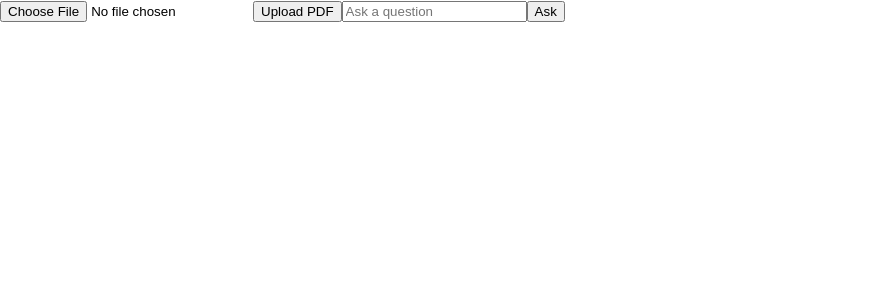
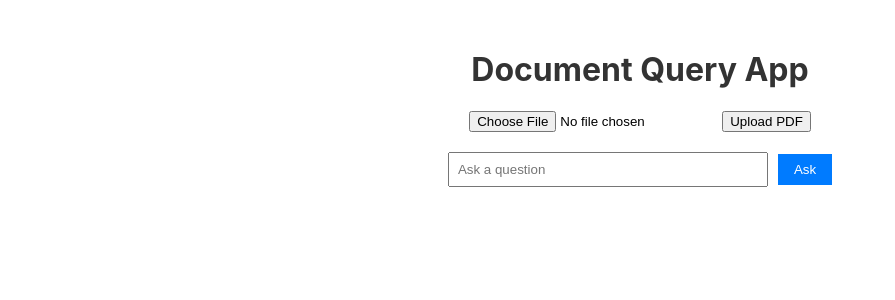
Before and after one commit to Uzair-Manzoor/query-docs-frontend, a React (Create React App) app: page / in a window 1280 px wide. Shown: the top 300 px of the page, without its empty margins (0-895 px from the left). Built offline with nearby package versions, Linux system fonts and the light colour scheme.

Commit message:
add some basic styling

```diff
--- a/src/App.css
+++ b/src/App.css
@@ -1,38 +1,31 @@
 .App {
   text-align: center;
+  margin-top: 50px;
 }
 
-.App-logo {
-  height: 40vmin;
-  pointer-events: none;
+h1 {
+  color: #333;
 }
 
-@media (prefers-reduced-motion: no-preference) {
-  .App-logo {
-    animation: App-logo-spin infinite 20s linear;
-  }
+.upload-section {
+  margin-bottom: 20px;
 }
 
-.App-header {
-  background-color: #282c34;
-  min-height: 100vh;
-  display: flex;
-  flex-direction: column;
-  align-items: center;
-  justify-content: center;
-  font-size: calc(10px + 2vmin);
-  color: white;
+.question-section input[type="text"] {
+  width: 300px;
+  padding: 8px;
+  margin-right: 10px;
 }
 
-.App-link {
-  color: #61dafb;
+.question-section button {
+  padding: 8px 16px;
+  background-color: #007bff;
+  color: #fff;
+  border: none;
+  cursor: pointer;
 }
 
-@keyframes App-logo-spin {
-  from {
-    transform: rotate(0deg);
-  }
-  to {
-    transform: rotate(360deg);
-  }
+.answer {
+  margin-top: 20px;
+  font-weight: bold;
 }
--- a/src/App.js
+++ b/src/App.js
@@ -1,6 +1,6 @@
-// frontend/src/App.js
 import React, { useState } from 'react';
 import axios from 'axios';
+import './App.css'; // Import CSS file for styling
 
 function App() {
     const [file, setFile] = useState(null);
@@ -46,11 +46,16 @@ function App() {
 
     return (
         <div className="App">
-            <input type="file" onChange={handleFileChange} />
-            <button onClick={handleUpload}>Upload PDF</button>
-            <input type="text" value={question} onChange={handleQuestionChange} placeholder="Ask a question" />
-            <button onClick={handleAsk}>Ask</button>
-            {answer && <p>Answer: {answer}</p>}
+            <h1>Document Query App</h1>
+            <div className="upload-section">
+                <input type="file" onChange={handleFileChange} />
+                <button onClick={handleUpload}>Upload PDF</button>
+            </div>
+            <div className="question-section">
+                <input type="text" value={question} onChange={handleQuestionChange} placeholder="Ask a question" />
+                <button onClick={handleAsk}>Ask</button>
+            </div>
+            {answer && <p className="answer">Answer: {answer}</p>}
         </div>
     );
 }
```
